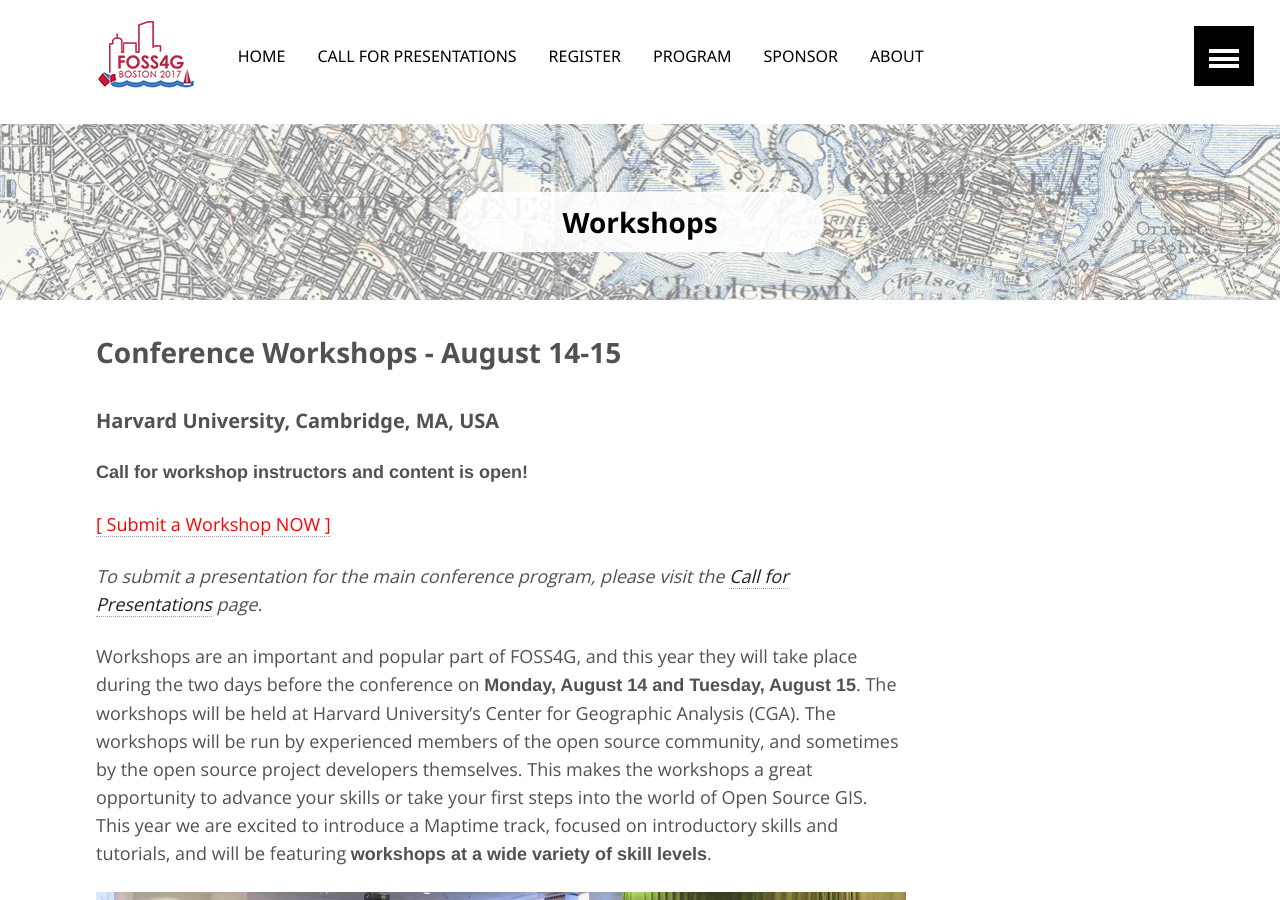
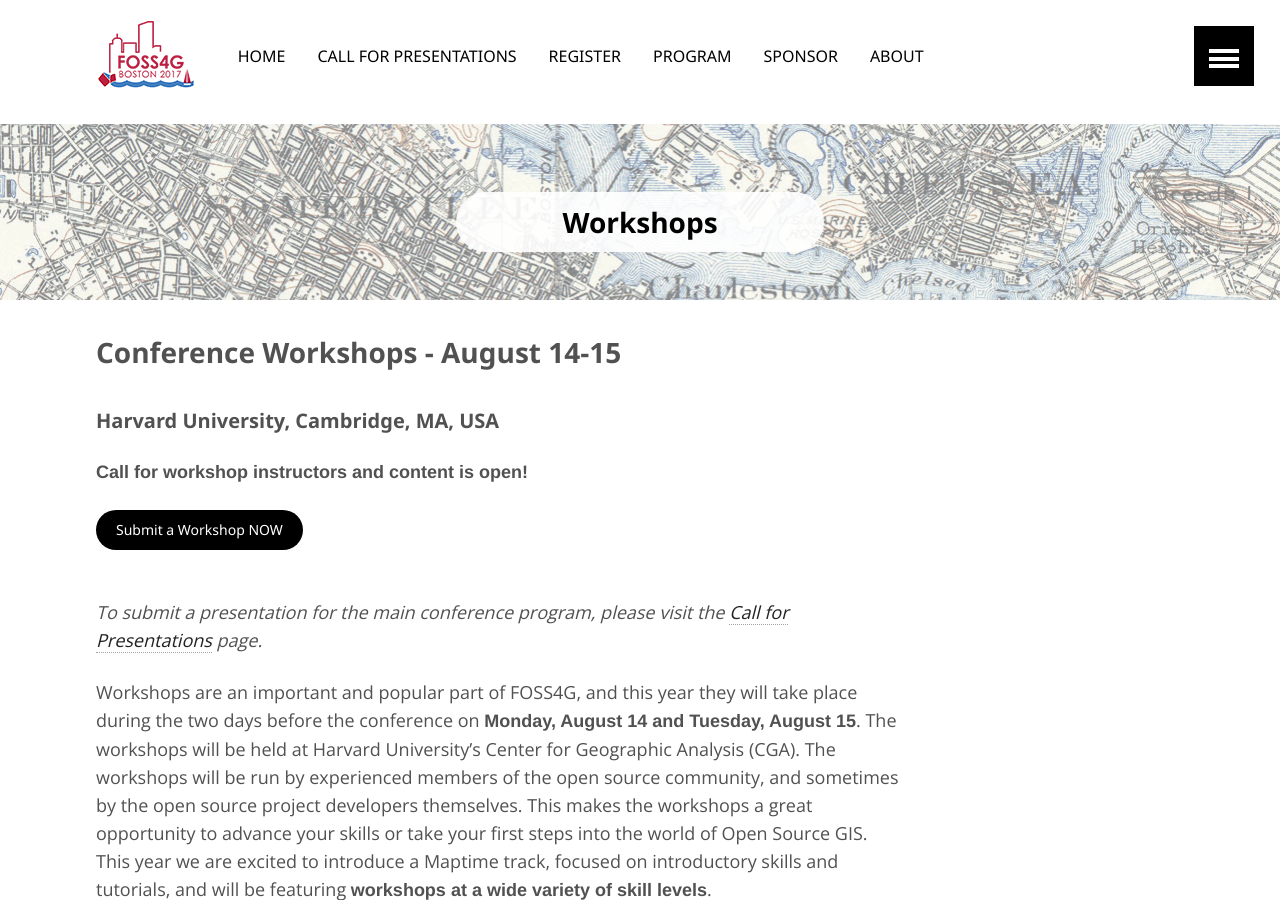
Before and after one commit to AvidGeo/foss4g2017-dev, a Jekyll site: the page built from workshops/index.md, in a window 1280 px wide and 900 px high. Built offline with Jekyll 4.4.1, drawn with Linux system fonts in a browser that asks for light colours; some of the changed text lies outside the part shown.

Commit message:
update workshop button

```diff
--- a/workshops/index.md
+++ b/workshops/index.md
@@ -16,7 +16,7 @@
 
 <strong>Call for workshop instructors and content is open!</strong>
 
-<a href="https://goo.gl/forms/K11bcwa5xkpmYAsA3" style="color: red;">[ Submit a Workshop NOW ]</a>
+[Submit a Workshop NOW](https://goo.gl/forms/K11bcwa5xkpmYAsA3){: .btn}
 
 <em>To submit a presentation for the main conference program, please visit the <a href="../call-for-presentations">Call for Presentations</a> page.</em>
 
@@ -56,16 +56,16 @@
 
 If you have interest in leading a workshop, we encourage you to submit a proposal. Submissions will be accepted until Monday, March 13, 2017, and can be submitted at the following link:
 
-<a href="https://goo.gl/forms/K11bcwa5xkpmYAsA3" style="color: red;">[ Workshop Submission Form - Submit a Workshop NOW ]</a>
+[Submit a Workshop NOW](https://goo.gl/forms/K11bcwa5xkpmYAsA3){: .btn}
 
 Workshop proposals should contain the following information:
 
 <ol>
-	<li>Title summarizing the tutorial goals or workshop theme</li>
-	<li>Name and affiliations of the organizers</li>
-	<li>Primary contact information for correspondence</li>
-	<li>Maximum 250 abstract containing description about the relevance, motivation and goals of the workshop, as well as pointers to past editions, if any.</li>
-	<li>Length of workshop, including if it is a half- or full-day workshop</li>
+  <li>Title summarizing the tutorial goals or workshop theme</li>
+  <li>Name and affiliations of the organizers</li>
+  <li>Primary contact information for correspondence</li>
+  <li>Maximum 250 abstract containing description about the relevance, motivation and goals of the workshop, as well as pointers to past editions, if any.</li>
+  <li>Length of workshop, including if it is a half- or full-day workshop</li>
 </ol>
 
 #### Workshop Proposal Review
@@ -84,4 +84,4 @@
 Detailed Workshop Program | April 3, 2017
 Workshops Take Place at Harvard | August 14/15, 2017
 
-<a href="https://goo.gl/forms/K11bcwa5xkpmYAsA3" style="color: red;">[ Submit a Workshop NOW ]</a>
+[Submit a Workshop NOW](https://goo.gl/forms/K11bcwa5xkpmYAsA3){: .btn}
```
